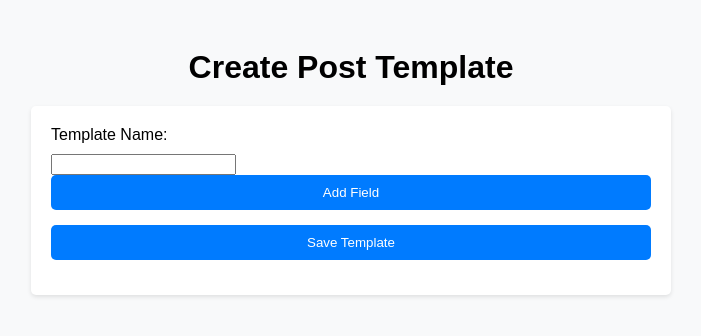
After one commit to elifdonmez/SWE-573-Community-Specific-Info_Man-Sys, a Django app: page /create_post_template/1/ in a window 1280 px wide. The commit adds this page. Shown: the top 336 px of the page, without its empty margins (289-990 px from the left). Run offline with Django 4.2, Linux system fonts and the light colour scheme.

Commit message:
Post template creation: Post template is saved to the database

```diff
--- a/mysite/communityinfo/forms.py
+++ b/mysite/communityinfo/forms.py
@@ -1,6 +1,6 @@
 from django import forms
 from django.forms import CheckboxInput
-from .models import RegisteredUser, Community, Posts, UserProfile
+from .models import RegisteredUser, Community, Posts, UserProfile, PostTemplate
 
 
 class RegistrationForm(forms.ModelForm):
@@ -58,3 +58,23 @@ class TextBasedPostForm(forms.ModelForm):
     class Meta:
         model = Posts
         fields = ['header', 'description']
+
+
+class PostTemplateForm(forms.Form):
+    name = forms.CharField(label='Template Name', max_length=100)
+    fields = forms.MultipleChoiceField(
+        label='Select Fields',
+        choices=[
+            ('description', 'Description'),
+            ('image_url', 'Image URL'),
+            ('video_url', 'Video URL'),
+            ('geolocation', 'Geolocation'),
+            ('date_time_fields', 'Date-Time Field'),
+            ('audio_url', 'Audio URL')
+        ],
+        widget=forms.SelectMultiple(attrs={'class': 'form-control'})
+    )
+
+    class Meta:
+        model = PostTemplate
+        fields = ['name']
--- a/mysite/communityinfo/templates/community.html
+++ b/mysite/communityinfo/templates/community.html
@@ -85,6 +85,7 @@
             <!-- Only community creator can edit community rules -->
             {% if username == community.creator %}
                 <a href="{% url 'edit_rules' community_name=community.name %}">Edit Rules for {{ community.name }}</a>
+                <a href="{% url 'create_post_template' community_id=community.id %}" style="margin-left: 10px;">Create Post Template</a>
             {% endif %}
         </div>
     </div>
--- /dev/null
+++ b/mysite/communityinfo/templates/create_post_template.html
@@ -0,0 +1,107 @@
+<!DOCTYPE html>
+<html lang="en">
+<head>
+    <meta charset="UTF-8">
+    <title>Create Post Template</title>
+    <style>
+        body {
+            font-family: Arial, sans-serif;
+            padding: 20px;
+            background-color: #f8f9fa;
+        }
+        h1 {
+            text-align: center;
+            margin-bottom: 20px;
+        }
+        form {
+            max-width: 600px;
+            margin: 0 auto;
+            background-color: #fff;
+            padding: 20px;
+            border-radius: 5px;
+            box-shadow: 0 2px 4px rgba(0, 0, 0, 0.1);
+        }
+        label {
+            display: block;
+            margin-bottom: 10px;
+        }
+        select,
+        button {
+            width: 100%;
+            padding: 10px;
+            margin-bottom: 15px;
+            border: 1px solid #ccc;
+            border-radius: 5px;
+            box-sizing: border-box;
+        }
+        button {
+            background-color: #007bff;
+            color: #fff;
+            border: none;
+            cursor: pointer;
+        }
+        button:hover {
+            background-color: #0056b3;
+        }
+    </style>
+</head>
+<body>
+    <h1>Create Post Template</h1>
+    <form method="post" id="postTemplateForm">
+        {% csrf_token %}
+        <label for="id_name">Template Name:</label>
+        <input type="text" id="id_name" name="name" maxlength="100">
+
+        <div id="dynamicFields"></div>
+        <button type="button" id="addFieldButton">Add Field</button>
+        <button type="submit">Save Template</button>
+    </form>
+
+    <script>
+document.addEventListener('DOMContentLoaded', function() {
+    const addButton = document.getElementById('addFieldButton');
+    const container = document.getElementById('dynamicFields');
+    let dropdownCount = 0;
+
+    addButton.addEventListener('click', function() {
+        dropdownCount++;
+        const newDropdown = document.createElement('select');
+        newDropdown.name = `fields_${dropdownCount}`;
+        newDropdown.classList.add('form-control');  // Apply custom form-control class if needed
+
+        // Add options to the dropdown
+        const options = [
+            { value: 'description', label: 'Description' },
+            { value: 'image_url', label: 'Image URL' },
+            { value: 'video_url', label: 'Video URL' },
+            { value: 'geolocation', label: 'Geolocation' },
+            { value: 'date_time_fields', label: 'Date-Time Field' },
+            { value: 'audio_url', label: 'Audio URL' }
+        ];
+        options.forEach(option => {
+            const optionElement = document.createElement('option');
+            optionElement.value = option.value;
+            optionElement.textContent = option.label;
+            newDropdown.appendChild(optionElement);
+        });
+
+        // Append the new dropdown to the container
+        container.appendChild(newDropdown);
+    });
+
+    // Handle form submission
+    const form = document.getElementById('postTemplateForm');
+    form.addEventListener('submit', function(event) {
+        const selectedFields = Array.from(container.querySelectorAll('select')).map(select => select.value);
+        selectedFields.forEach(value => {
+            const hiddenInput = document.createElement('input');
+            hiddenInput.type = 'hidden';
+            hiddenInput.name = 'fields';
+            hiddenInput.value = value;
+            form.appendChild(hiddenInput);
+        });
+    });
+});
+    </script>
+</body>
+</html>
--- a/mysite/communityinfo/templates/join-community.html
+++ b/mysite/communityinfo/templates/join-community.html
@@ -96,6 +96,7 @@
         <div>
             {% if username == community.creator %}
                 <a href="{% url 'edit_rules' community_name=community_name %}" class="edit-rules-link">Edit Rules for "{{ community_name }}"</a>
+                <a href="{% url 'create_post_template' community_id=community.id %}" style="margin-left: 10px;">Create Post Template</a>
             {% endif %}
         </div>
     </div>
--- a/mysite/communityinfo/templates/visit-community.html
+++ b/mysite/communityinfo/templates/visit-community.html
@@ -76,6 +76,7 @@
     <div class="edit-rules-link">
         {% if username == creator %}
             <a href="{% url 'edit_rules' community_name=community_name %}">Edit Rules for {{ community_name }}</a>
+            <a href="{% url 'create_post_template' community_id=community.id %}" style="margin-left: 10px;">Create Post Template</a>
         {% endif %}
     </div>
     {% if user_joined %}
--- a/mysite/communityinfo/views.py
+++ b/mysite/communityinfo/views.py
@@ -2,8 +2,9 @@ from django.contrib.auth import authenticate
 from django.db import models
 from django.shortcuts import render, redirect, get_object_or_404
 from django.contrib.auth.hashers import check_password
-from .forms import RegistrationForm, LoginForm, CommunityCreationForm, EditRulesForm, TextBasedPostForm, ProfileForm
-from .models import Community, UserCommunity, RegisteredUser, UserFollower, Posts, Comments, UserProfile
+from .forms import RegistrationForm, LoginForm, CommunityCreationForm, EditRulesForm, TextBasedPostForm, ProfileForm, \
+    PostTemplateForm
+from .models import Community, UserCommunity, RegisteredUser, UserFollower, Posts, Comments, UserProfile, PostTemplate
 from django.contrib.auth.models import User
 
 
@@ -306,3 +307,27 @@ def share_post(request, community_name):
         form = TextBasedPostForm()
 
     return render(request, 'share-post.html', {'form': form})
+
+
+def create_post_template(request, community_id):
+    if request.method == 'POST':
+        form = PostTemplateForm(request.POST)
+        if form.is_valid():
+            name = form.cleaned_data['name']
+            selected_fields = request.POST.getlist('fields')
+
+            # Join selected fields into a comma-separated string
+            fields_str = ','.join(selected_fields)
+
+            # Save the template name and selected fields to the database
+            template = PostTemplate.objects.create(template_name=name, community_id=community_id, fields=fields_str)
+            template.save()
+
+            return redirect('community_page')  # Redirect to community page after saving
+        else:
+            # Form is not valid, print errors for debugging
+            print(f"Form errors: {form.errors}")
+    else:
+        form = PostTemplateForm()
+
+    return render(request, 'create_post_template.html', {'form': form})
--- a/mysite/mysite/urls.py
+++ b/mysite/mysite/urls.py
@@ -9,7 +9,7 @@ from django.views.static import serve
 
 from communityinfo.views import register, user_login, home_page, community_creation, \
     community, follow_user, search_communities, edit_rules, share_post, join_community, visit_community, \
-    view_profile, edit_profile, post_view
+    view_profile, edit_profile, post_view, create_post_template
 
 urlpatterns = [
     path('', register, name='register'),  # Root URL mapped to the register view
@@ -26,6 +26,8 @@ urlpatterns = [
     path('post/<int:post_id>/', post_view, name='post'),
     path('profile/', view_profile, name='view_profile'),
     path('edit-profile/', edit_profile, name='edit_profile'),
+    path('create_post_template/<str:community_id>/', create_post_template, name='create_post_template'),
     re_path(r'^media/(?P<path>.*)$', serve, {'document_root': settings.MEDIA_ROOT}),
     re_path(r'^static/(?P<path>.*)$', serve, {'document_root': settings.STATIC_ROOT}),
+
 ]
```
Also changed, not shown: mysite/communityinfo/models.py (+12 -0 lines), mysite/compose.yaml (+29 -0 lines).
